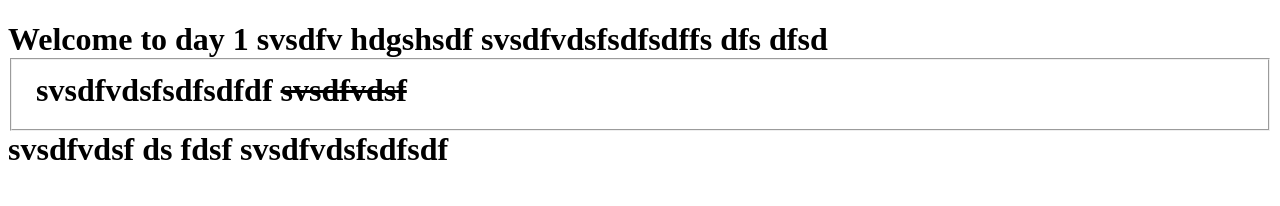
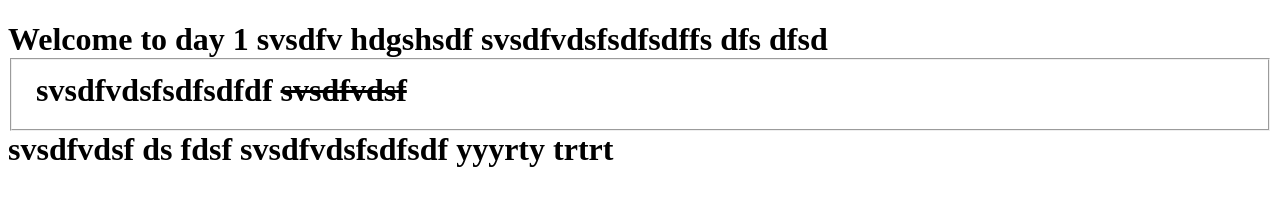
Before and after one commit to naveen-kumar-078/java-script, a plain HTML site: page index.html in a window 1280 px wide. Drawn offline with Linux system fonts and the light colour scheme.

Commit message:
hello this is second commit

```diff
--- a/index.html
+++ b/index.html
@@ -21,6 +21,8 @@
         ds
         fdsf
         svsdfvdsfsdfsdf
+        yyyrty
+        trtrt
     </h1>
 </body>
 </html>
```
